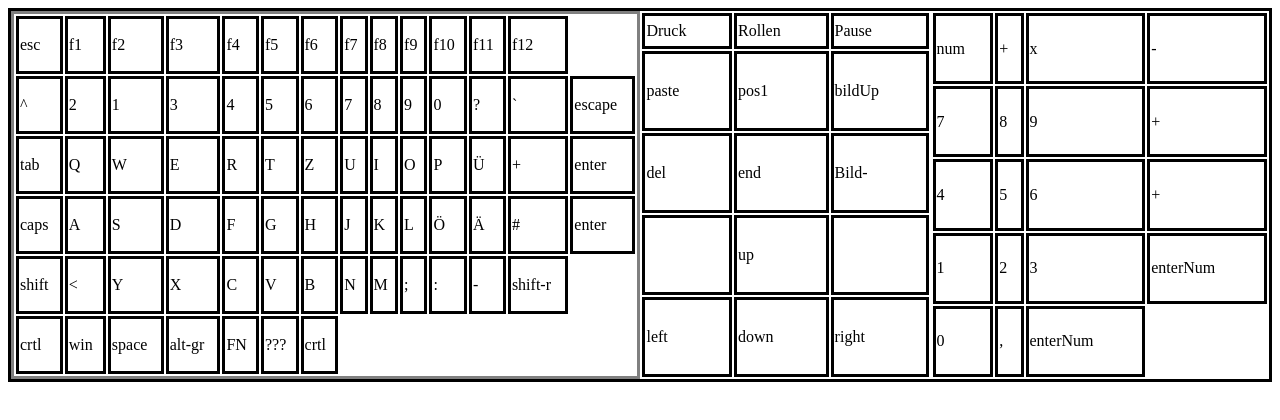
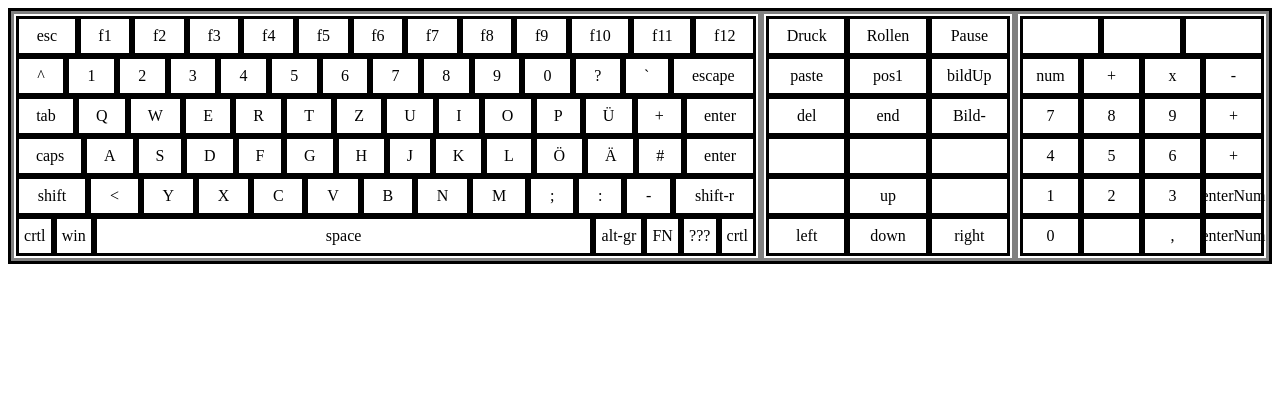
Before and after one commit to mariusErpenbach/keyboard-key-press-check, a website: page src/index.html in a window 1280 px wide. Drawn offline with nearby package versions, Linux system fonts and the light colour scheme; files that its build step writes are made by us from their sources.

Commit message:
added js

```diff
--- a/src/index.html
+++ b/src/index.html
@@ -12,33 +12,33 @@
         <div id="keyboard">
             <table id="keyTable">
                 <tr>
-                    <td><p>esc</p></td>
-                    <td><p>f1</p></td>
-                    <td><p>f2</p></td>
-                    <td><p>f3</p></td>
-                    <td><p>f4</p></td>
-                    <td><p>f5</p></td>
-                    <td><p>f6</p></td>
-                    <td><p>f7</p></td>
-                    <td><p>f8</p></td>
-                    <td><p>f9</p></td>
-                    <td><p>f10</p></td>
-                    <td><p>f11</p></td>
-                    <td><p>f12</p></td>
+                    <td id="esc-key"><p>esc</p></td>
+                    <td class="function-key"><p>f1</p></td>
+                    <td class="function-key"><p>f2</p></td>
+                    <td class="function-key"><p>f3</p></td>
+                    <td class="function-key"><p>f4</p></td>
+                    <td class="function-key"><p>f5</p></td>
+                    <td class="function-key"><p>f6</p></td>
+                    <td class="function-key"><p>f7</p></td>
+                    <td class="function-key"><p>f8</p></td>
+                    <td class="function-key"><p>f9</p></td>
+                    <td class="function-key"><p>f10</p></td>
+                    <td class="function-key"><p>f11</p></td>
+                    <td class="function-key"><p>f12</p></td>
 
                 </tr>
                 <tr>
                     <td><p> ^ </p> </td>
-                    <td><p> 2 </p> </td>
-                    <td><p> 1 </p> </td>
-                    <td><p> 3 </p> </td>
-                    <td><p> 4 </p> </td>
-                    <td><p> 5 </p> </td>
-                    <td><p> 6 </p> </td>
-                    <td><p> 7 </p> </td>
-                    <td><p> 8 </p> </td>
-                    <td><p> 9 </p> </td>
-                    <td><p> 0 </p> </td>
+                    <td class="number-key"><p> 1 </p> </td>
+                    <td class="number-key"><p> 2 </p> </td>
+                    <td class="number-key"><p> 3 </p> </td>
+                    <td class="number-key"><p> 4 </p> </td>
+                    <td class="number-key"><p> 5 </p> </td>
+                    <td class="number-key"><p> 6 </p> </td>
+                    <td class="number-key"><p> 7 </p> </td>
+                    <td class="number-key"><p> 8 </p> </td>
+                    <td class="number-key"><p> 9 </p> </td>
+                    <td class="number-key"><p> 0 </p> </td>
                     <td><p> ? </p> </td>
                     <td><p> ` </p> </td>
                     <td><p> escape</p></td>
@@ -46,34 +46,34 @@
                 </tr>
                 <tr>
                     <td><p> tab</p></td>
-                    <td><p> Q </p></td>
-                    <td><p> W </p></td>
-                    <td><p> E </p></td>
-                    <td><p> R </p></td>
-                    <td><p> T </p></td>
-                    <td><p> Z </p></td>
-                    <td><p> U </p></td>
-                    <td><p> I </p></td>
-                    <td><p> O </p></td>
-                    <td><p> P </p></td>
-                    <td><p> Ü </p></td>
+                    <td class="letter-key"><p> Q </p></td>
+                    <td class="letter-key"><p> W </p></td>
+                    <td class="letter-key"><p> E </p></td>
+                    <td class="letter-key"><p> R </p></td>
+                    <td class="letter-key"><p> T </p></td>
+                    <td class="letter-key"><p> Z </p></td>
+                    <td class="letter-key"><p> U </p></td>
+                    <td class="letter-key"><p> I </p></td>
+                    <td class="letter-key"><p> O </p></td>
+                    <td class="letter-key"><p> P </p></td>
+                    <td class="letter-key"><p> Ü </p></td>
                     <td><p> +</p></td>
                     <td><p> enter</p></td>
 
                 </tr>
                 <tr>
                     <td><p> caps</p></td>
-                    <td><p> A</p></td>
-                    <td><p> S</p></td>
-                    <td><p> D</p></td>
-                    <td><p> F</p></td>
-                    <td><p> G</p></td>
-                    <td><p> H</p></td>
-                    <td><p> J</p></td>
-                    <td><p> K</p></td>
-                    <td><p> L</p></td>
-                    <td><p> Ö</p></td>
-                    <td><p> Ä</p></td>
+                    <td class="letter-key"><p> A</p></td>
+                    <td class="letter-key"><p> S</p></td>
+                    <td class="letter-key"><p> D</p></td>
+                    <td class="letter-key"><p> F</p></td>
+                    <td class="letter-key"><p> G</p></td>
+                    <td class="letter-key"><p> H</p></td>
+                    <td class="letter-key"><p> J</p></td>
+                    <td class="letter-key"><p> K</p></td>
+                    <td class="letter-key"><p> L</p></td>
+                    <td class="letter-key"><p> Ö</p></td>
+                    <td class="letter-key"><p> Ä</p></td>
                     <td><p> #</p></td>
                     <td><p> enter</p></td>
 
@@ -83,40 +83,35 @@
                 <tr>
                     <td><p> shift</p></td>
                     <td><p> < </p></td>
-                    <td><p> Y </p></td>
-                    <td><p> X </p></td>
-                    <td><p> C </p></td>
-                    <td><p> V </p></td>
-                    <td><p> B </p></td>
-                    <td><p> N </p></td>
-                    <td><p> M </p></td>
+                    <td class="letter-key"><p> Y </p></td>
+                    <td class="letter-key"><p> X </p></td>
+                    <td class="letter-key"><p> C </p></td>
+                    <td class="letter-key"><p> V </p></td>
+                    <td class="letter-key"><p> B </p></td>
+                    <td class="letter-key"><p> N </p></td>
+                    <td class="letter-key"><p> M </p></td>
                     <td><p> ; </p></td>
                     <td><p> : </p></td>
                     <td><p> - </p></td>
                     <td><p> shift-r</p></td>
-
-
-
                 </tr>
                 <tr>
                     <td><p> crtl </p></td>
                     <td><p> win </p></td>
-                    <td><p> space </p></td>
+                    <td id="space-key"><p> space </p></td>
                     <td><p> alt-gr </p></td>
                     <td><p> FN </p></td>
                     <td><p> ??? </p></td>
                     <td><p> crtl </p></td>
-
-
                 </tr>
             </table>
 
 
             <table id="specialKeys">
                 <tr>
-                    <td>Druck</td>
-                    <td>Rollen</td>
-                    <td>Pause</td>
+                    <td><p>Druck</p></td>
+                    <td><p>Rollen</p></td>
+                    <td><p>Pause</p></td>
                 </tr>
                 <tr>
                     <td><p> paste</p></td>
@@ -130,8 +125,14 @@
                 </tr>
                 <tr>
                     <td><p> </p></td>
+                    <td><p> </p></td>
+                    <td><p> </p></td>
+                </tr>
+                <tr>
+                    <td><p></p></td>
+
                     <td><p> up</p></td>
-                    <td><p> </p></td>
+                    <td><p></p></td>
                 </tr>
                 <tr>
                     <td><p> left </p></td>
@@ -141,6 +142,11 @@
             </table>
 
             <table id="numBlock">
+                <tr>
+                    <td><p></p></td>
+                    <td><p></p></td>
+                    <td><p></p></td>
+                </tr>
                 <tr>
                     <td>
                         <p> num</p>
@@ -198,9 +204,10 @@
                     </td>
                 </tr>
                 <tr>
-                    <td>
+                    <td id="numblock-zero">
                         <p> 0 </p>
                     </td>
+                    <td> <p></p> </td>
                     <td>
                         <p> , </p>
                     </td>
@@ -211,5 +218,6 @@
             </table>
         </div>
     </div>
+    <script src="./js/index.js"></script>
 </body>
 </html>
--- /dev/null
+++ b/src/js/index.js
@@ -0,0 +1,8 @@
+function highlightKey(e){
+    console.log(e.code)
+    // search keyboard tables for keypress matches
+};
+
+
+const body = document.querySelector("body");
+body.addEventListener("keypress", highlightKey);
--- a/src/scss/_keyTable.scss
+++ /dev/null
@@ -1,17 +0,0 @@
-#keyboard{
-    width:auto;
-    display:flex;
-    flex-direction:row;
-    flex-wrap:wrap;
-    border-style:solid;
-
-#keyTable{
-    flex:auto;
-    width:auto;
-    border-style:solid;
-    tr{
-        td{
-            border-style:solid;
-        }
-    }
-}}
--- /dev/null
+++ b/src/scss/_mainTable.scss
@@ -0,0 +1,52 @@
+#keyboard{
+    display:flex;
+    flex-direction:row;
+    flex-wrap:wrap;
+    border-style:solid;
+
+table{
+    border-style:solid;
+    tr{
+        display:flex;
+        td{
+            height:2em;
+            flex:auto;
+            border-style:solid;
+            display:flex;
+            justify-content:center;
+            align-items:center;
+            p{
+              height:auto;
+            }
+        }
+
+    }
+}
+#keyTable{
+    flex:60;
+    #space-key{
+        flex:60;
+        td{
+            flex:auto;
+            width:1em;
+        }
+    };
+}
+#specialKeys{
+    flex:20;
+    td{
+        flex:auto;
+        width:1em;
+    }
+}
+#numBlock{
+    flex:20;
+    td{
+        flex:auto;
+        width:1em;
+    }
+    #numblock-zero{
+
+    }
+}
+}
--- a/src/scss/_numBlock.scss
+++ /dev/null
@@ -1,7 +0,0 @@
-#numBlock{
-    flex:auto;
-    width:auto;
- td{
-     border-style:solid;
- }
-}
--- a/src/scss/_specialKeys.scss
+++ /dev/null
@@ -1,7 +0,0 @@
-#specialKeys{
-    flex:auto;
-    width:auto;
-    td{
-        border-style:solid;
-    }
-}
--- a/src/scss/main.scss
+++ b/src/scss/main.scss
@@ -1,3 +1 @@
-@import "./keyTable.scss";
-@import "./numBlock.scss";
-@import "./specialKeys.scss";
+@import "./mainTable.scss";
```
Also changed, not shown: src/scss/_mixins.scss (added), src/scss/_variables.scss (added).
